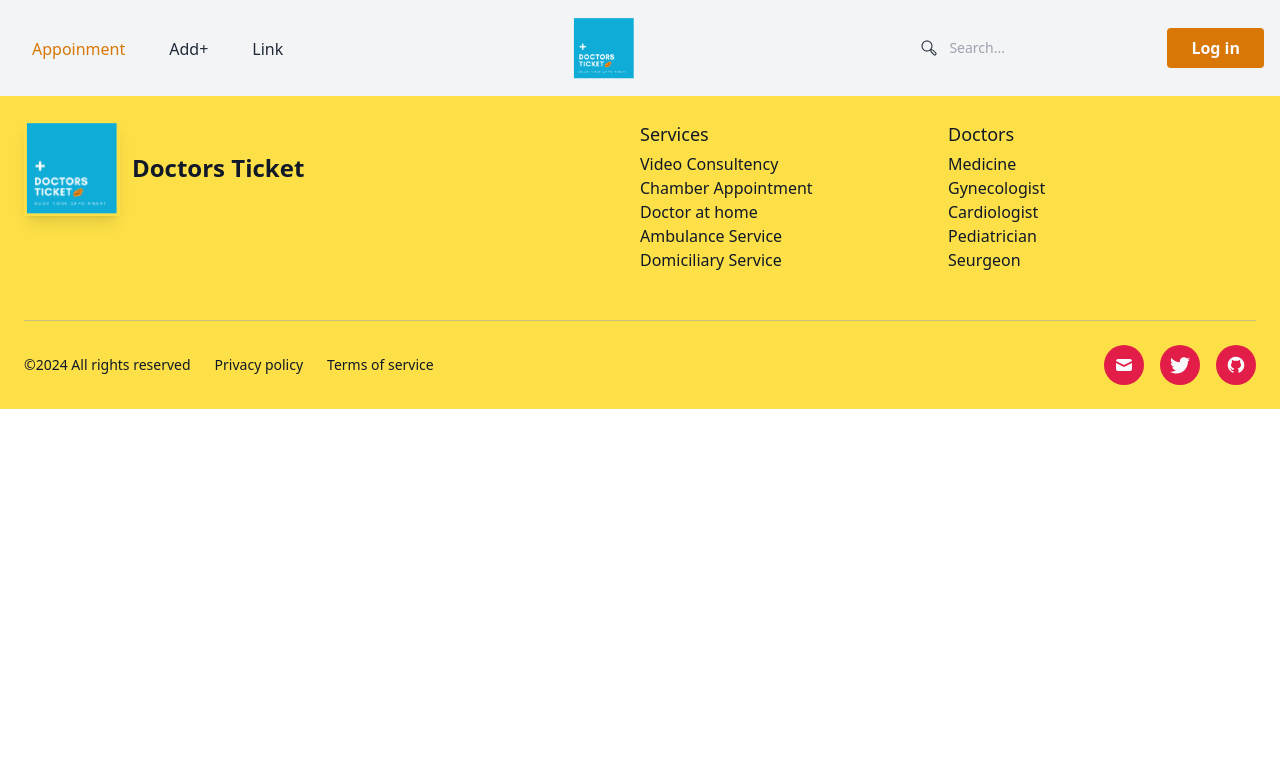
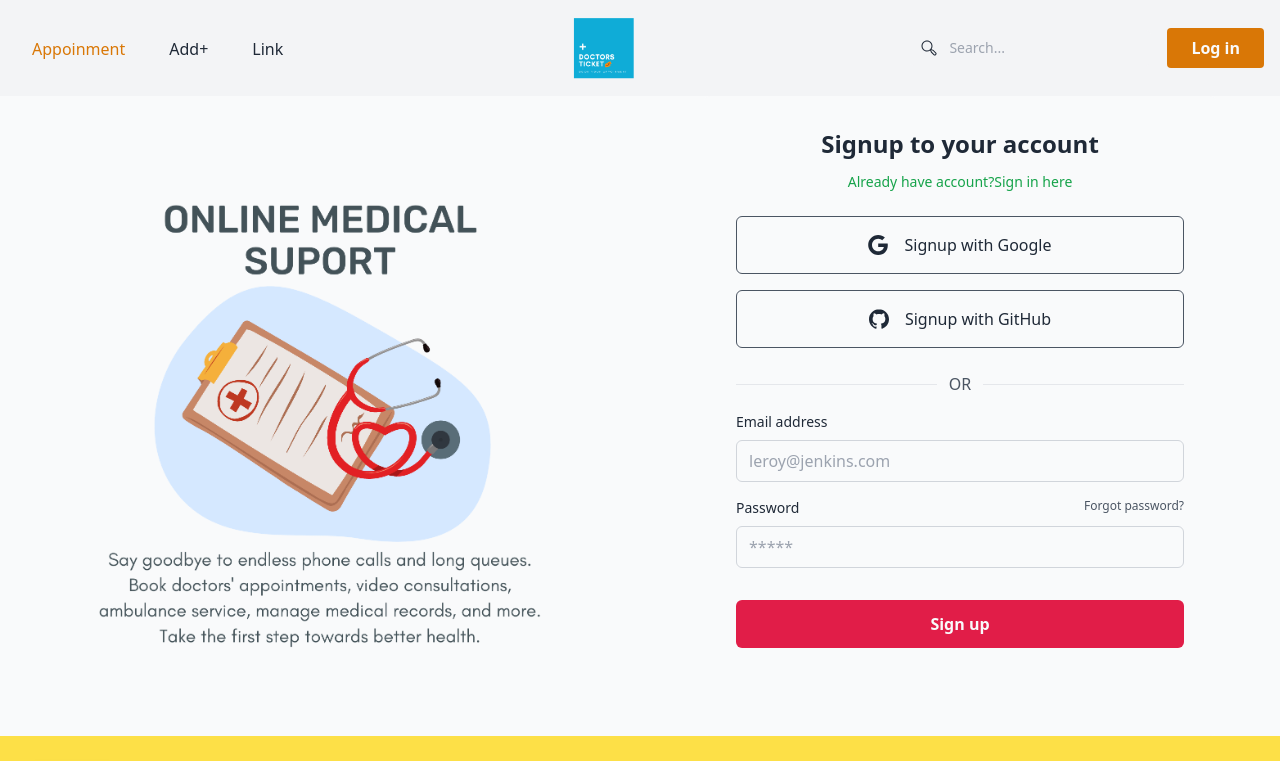
Before and after one commit to FM-Akib/doctors-ticket, a React (Vite) app: page /signup in a window 1280 px wide. Shown: the top 761 px of the page. Built offline with nearby package versions, Linux system fonts and the light colour scheme; a web font is replaced by a local one.

Commit message:
sign up ui updated

```diff
--- a/src/Pages/Signup.jsx
+++ b/src/Pages/Signup.jsx
@@ -1,7 +1,59 @@
-
+import signimg from '../assets/signup.png';
 const Signup = () => {
     return (
-        <div>
+        <div className="grid grid-cols-4 bg-gray-50">
+
+        <div className="col-span-2 bg-gray-50 mx-auto">
+            <img className="w-auto h-auto" src={signimg} alt=""/>
+
+        </div>
+
+
+
+        <div className="mx-auto col-span-2 w-full max-w-lg p-4 rounded-md  sm:p-8 bg-gray-50 text-gray-800">
+	<h2 className="mb-3 text-2xl font-semibold text-center">Signup to your account</h2>
+	<p className="text-sm text-center text-green-600">Already have account?
+		<a href="#" rel="noopener noreferrer" className="focus:underline hover:underline">Sign in here</a>
+	</p>
+	<div className="my-6 space-y-4">
+		<button aria-label="Login with Google" type="button" className="flex items-center justify-center w-full p-4 space-x-4 border rounded-md hover:bg-orange-500 hover:text-white focus:ri focus:ri border-gray-600 focus:ri">
+			<svg xmlns="http://www.w3.org/2000/svg" viewBox="0 0 32 32" className="w-5 h-5 fill-current">
+				<path d="M16.318 13.714v5.484h9.078c-0.37 2.354-2.745 6.901-9.078 6.901-5.458 0-9.917-4.521-9.917-10.099s4.458-10.099 9.917-10.099c3.109 0 5.193 1.318 6.38 2.464l4.339-4.182c-2.786-2.599-6.396-4.182-10.719-4.182-8.844 0-16 7.151-16 16s7.156 16 16 16c9.234 0 15.365-6.49 15.365-15.635 0-1.052-0.115-1.854-0.255-2.651z"></path>
+			</svg>
+			<p>Signup with Google</p>
+		</button>
+		<button aria-label="Login with GitHub" role="button" className="flex items-center justify-center w-full p-4 space-x-4 border rounded-md hover:bg-orange-500 hover:text-white focus:ri focus:ri border-gray-600 focus:ri">
+			<svg xmlns="http://www.w3.org/2000/svg" viewBox="0 0 32 32" className="w-5 h-5 fill-current">
+				<path d="M16 0.396c-8.839 0-16 7.167-16 16 0 7.073 4.584 13.068 10.937 15.183 0.803 0.151 1.093-0.344 1.093-0.772 0-0.38-0.009-1.385-0.015-2.719-4.453 0.964-5.391-2.151-5.391-2.151-0.729-1.844-1.781-2.339-1.781-2.339-1.448-0.989 0.115-0.968 0.115-0.968 1.604 0.109 2.448 1.645 2.448 1.645 1.427 2.448 3.744 1.74 4.661 1.328 0.14-1.031 0.557-1.74 1.011-2.135-3.552-0.401-7.287-1.776-7.287-7.907 0-1.751 0.62-3.177 1.645-4.297-0.177-0.401-0.719-2.031 0.141-4.235 0 0 1.339-0.427 4.4 1.641 1.281-0.355 2.641-0.532 4-0.541 1.36 0.009 2.719 0.187 4 0.541 3.043-2.068 4.381-1.641 4.381-1.641 0.859 2.204 0.317 3.833 0.161 4.235 1.015 1.12 1.635 2.547 1.635 4.297 0 6.145-3.74 7.5-7.296 7.891 0.556 0.479 1.077 1.464 1.077 2.959 0 2.14-0.020 3.864-0.020 4.385 0 0.416 0.28 0.916 1.104 0.755 6.4-2.093 10.979-8.093 10.979-15.156 0-8.833-7.161-16-16-16z"></path>
+			</svg>
+			<p>Signup with GitHub</p>
+		</button>
+
+	</div>
+	<div className="flex items-center w-full my-4">
+		<hr  className="w-full text-gray-600" />
+		<p className="px-3 text-gray-600">OR</p>
+		<hr  className="w-full text-gray-600" />
+	</div>
+	<form  action="" className="space-y-8">
+		<div className="space-y-4">
+			<div className="space-y-2">
+				<label  className="block text-sm">Email address</label>
+				<input type="email" name="email" id="email" placeholder="leroy@jenkins.com" className="w-full px-3 py-2 border rounded-md border-gray-300 bg-gray-50 text-gray-800 focus:border-rose-600" />
+			</div>
+			<div className="space-y-2">
+				<div className="flex justify-between">
+					<label  className="text-sm">Password</label>
+					<a rel="noopener noreferrer" href="#" className="text-xs hover:underline text-gray-600">Forgot password?</a>
+				</div>
+				<input type="password" name="password" id="password" placeholder="*****" className="w-full px-3 py-2 border rounded-md border-gray-300 bg-gray-50 text-gray-800 focus:border-rose-600" />
+			</div>
+		</div>
+		<button type="button" className="w-full px-8 py-3 font-semibold rounded-md bg-rose-600 text-gray-50">Sign up</button>
+	</form>
+</div>
+
+
 
         </div>
     );
--- a/src/components/Hero.jsx
+++ b/src/components/Hero.jsx
@@ -1,3 +1,4 @@
+import { Link } from 'react-router-dom';
 import heroImg from '../assets/Home_Head.png';
 
 const Hero = () => {
@@ -13,7 +14,7 @@
                 </p>
                 <div className="flex flex-col space-y-4 sm:items-center sm:justify-center sm:flex-row sm:space-y-0 sm:space-x-4 lg:justify-start">
                     <a rel="noopener noreferrer" href="#" className="px-8 py-3 text-lg font-semibold rounded bg-amber-600 text-gray-50">Appoinment</a>
-                    <a rel="noopener noreferrer" href="#" className="px-8 py-3 text-lg font-semibold border rounded border-gray-800">Sign Up</a>
+                    <Link to="/signup" className="px-8 py-3 text-lg font-semibold border rounded border-gray-800">Sign Up</Link>
                 </div>
             </div>
             <div className="flex items-center justify-center p-6 mt-8 lg:mt-0 h-72 sm:h-80 lg:h-96 xl:h-112 2xl:h-128">
--- a/src/components/Navbar.jsx
+++ b/src/components/Navbar.jsx
@@ -32,7 +32,10 @@
 				</span>
 				<input type="search" name="Search" placeholder="Search..." className="w-32 py-2 pl-10 text-sm rounded-md sm:w-auto focus:outline-none bg-gray-100 text-gray-800 focus:bg-gray-50" />
 			</div>
+
+			<Link to="/login">
 			<button type="button" className="hidden px-6 py-2 font-semibold rounded lg:block bg-amber-600 text-gray-50">Log in</button>
+			</Link>
 		</div>
 		<button title="Open menu" type="button" className="p-4 lg:hidden">
 			<svg xmlns="http://www.w3.org/2000/svg" fill="none" viewBox="0 0 24 24" stroke="currentColor" className="w-6 h-6 text-gray-800">
```
Also changed, not shown: src/assets/signup.png (added).
